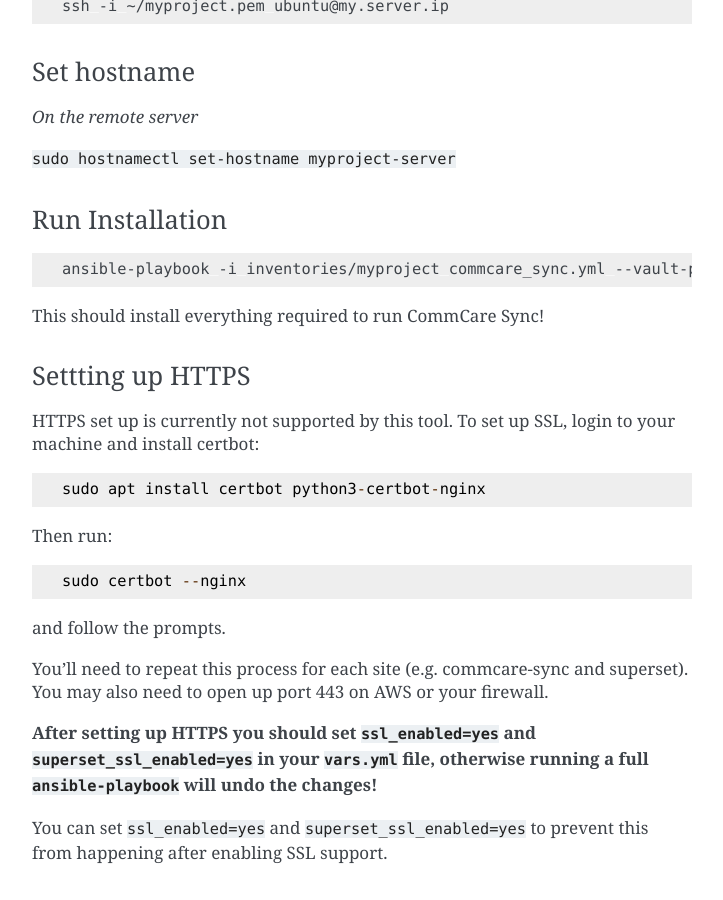
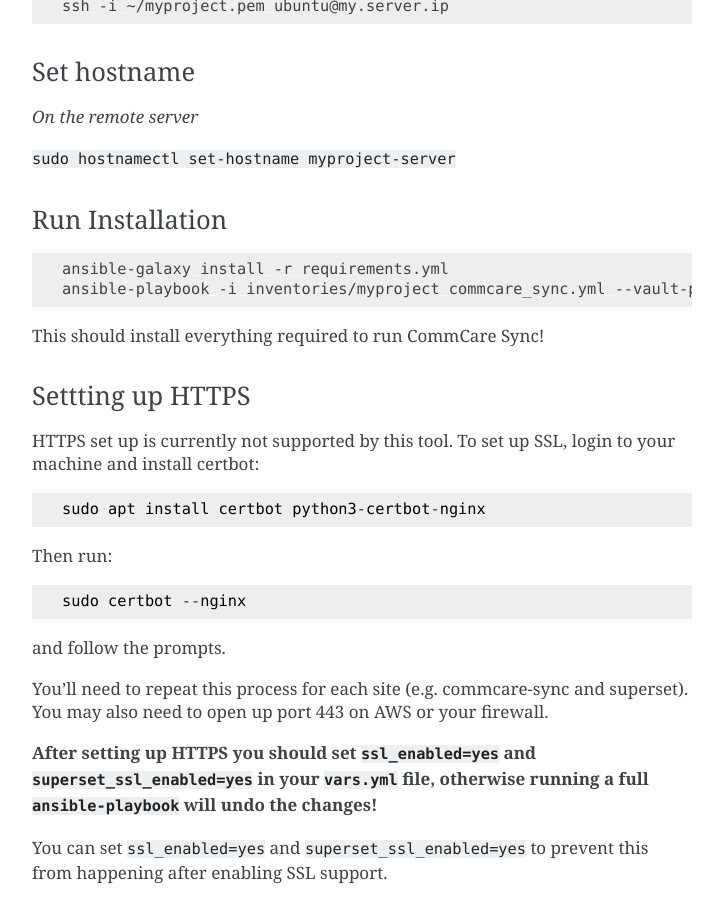
Before and after one commit to dimagi/commcare-sync-ansible, a Sphinx documentation site: the page built from docs/production.md, in a window 1280 px wide and 900 px high, scrolled down 2066 px. Shown: the whole window, without its empty margins (388-1111 px from the left). Built offline with Sphinx 7.4.7, drawn with Linux system fonts in a browser that asks for light colours.

Commit message:
updating instructions doc to install projects under requirements.yml file

````diff
--- a/docs/production.md
+++ b/docs/production.md
@@ -106,6 +106,7 @@
 #### Run Installation
 
 ```bash
+ansible-galaxy install -r requirements.yml
 ansible-playbook -i inventories/myproject commcare_sync.yml --vault-password-file ~/myproject-ansible-vault -vv
 ```
 
````
